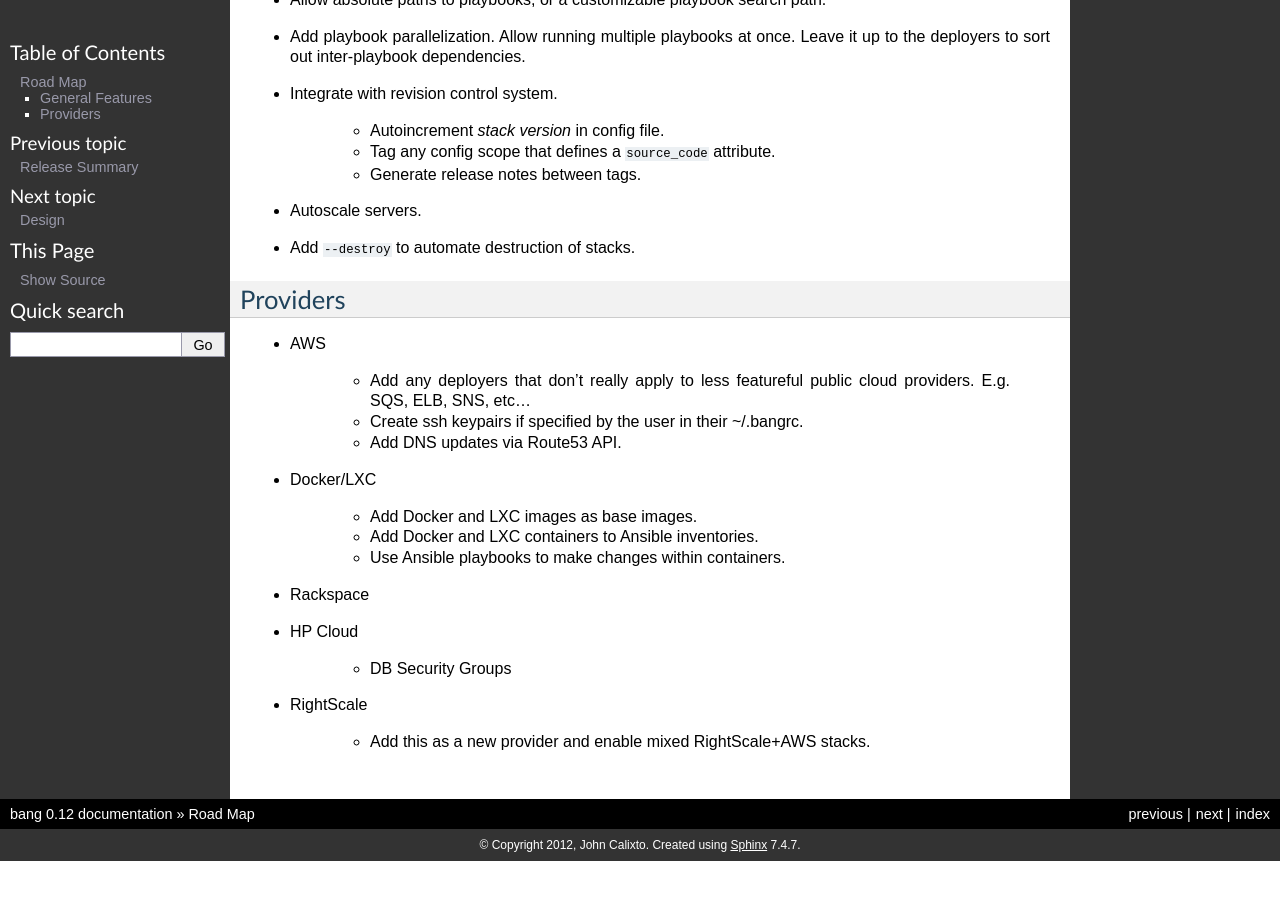
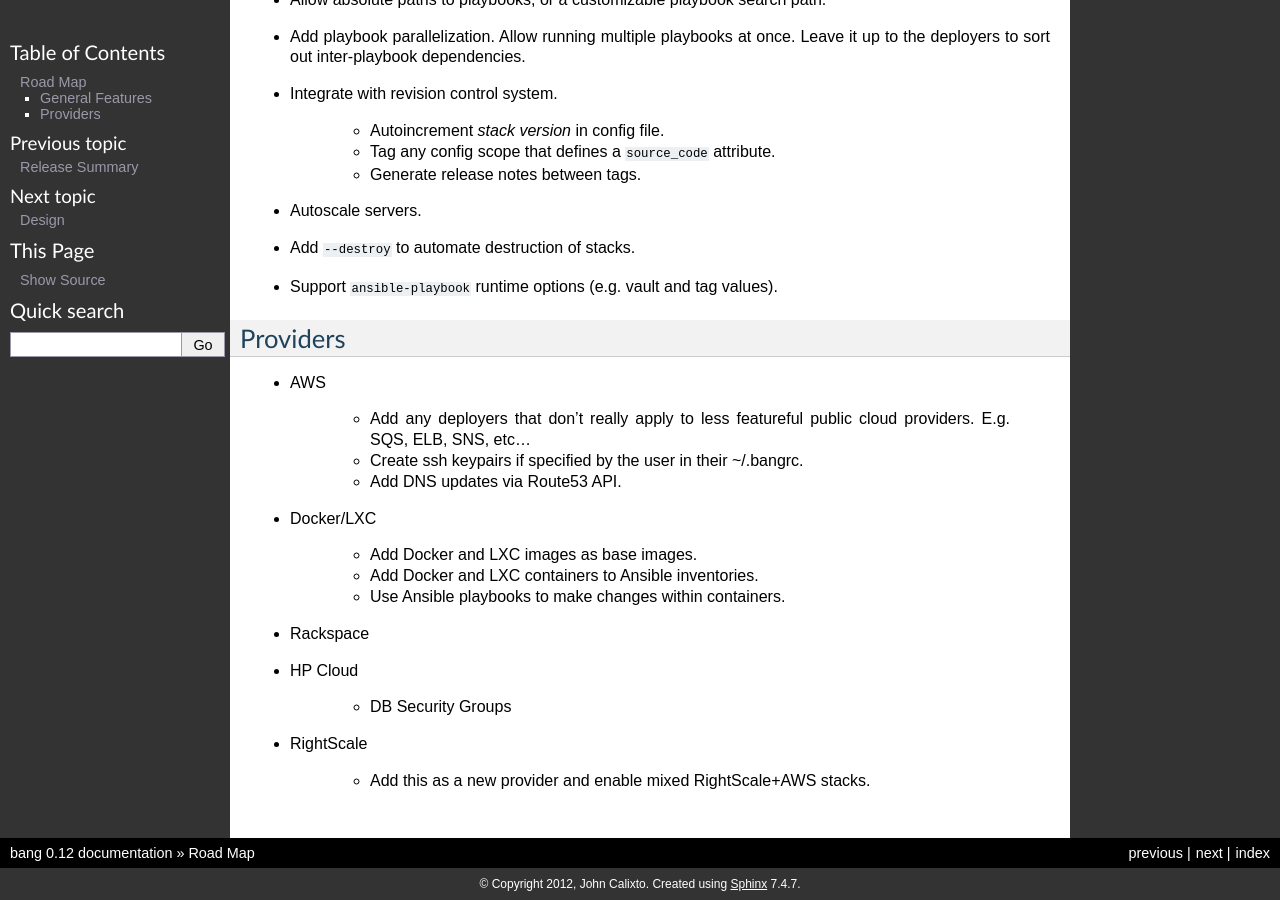
Before and after one commit to fr33jc/bang, a Sphinx documentation site: the page built from doc/roadmap.txt, in a window 1280 px wide and 900 px high, scrolled down 702 px. Built offline with Sphinx 7.4.7, drawn with Linux system fonts in a browser that asks for light colours; before the commit the page ends 1563 px from its top, so only the background shows below that.

Commit message:
Add note about useful ansible-playbook options to roadmap

```diff
--- a/doc/roadmap.txt
+++ b/doc/roadmap.txt
@@ -54,6 +54,9 @@ General Features
 
 - Add ``--destroy`` to automate destruction of stacks.
 
+- Support ``ansible-playbook`` runtime options (e.g. vault and tag
+  values).
+
 
 Providers
 ---------
```
